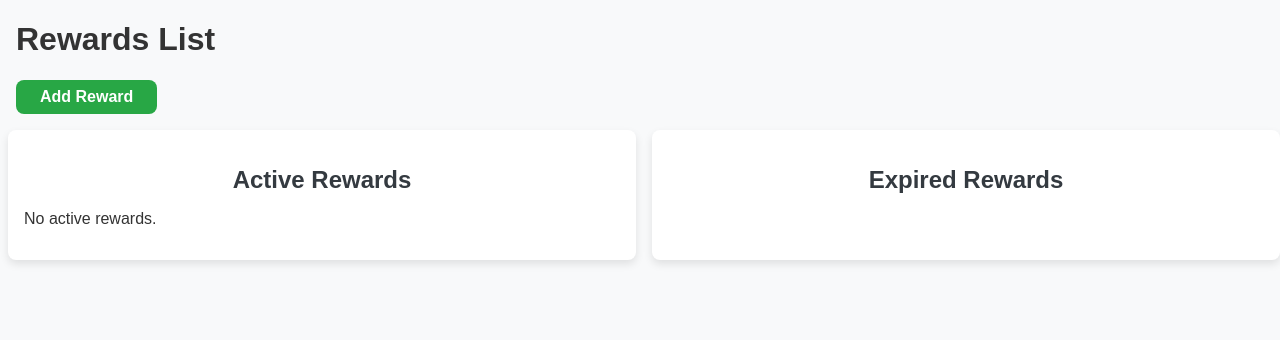
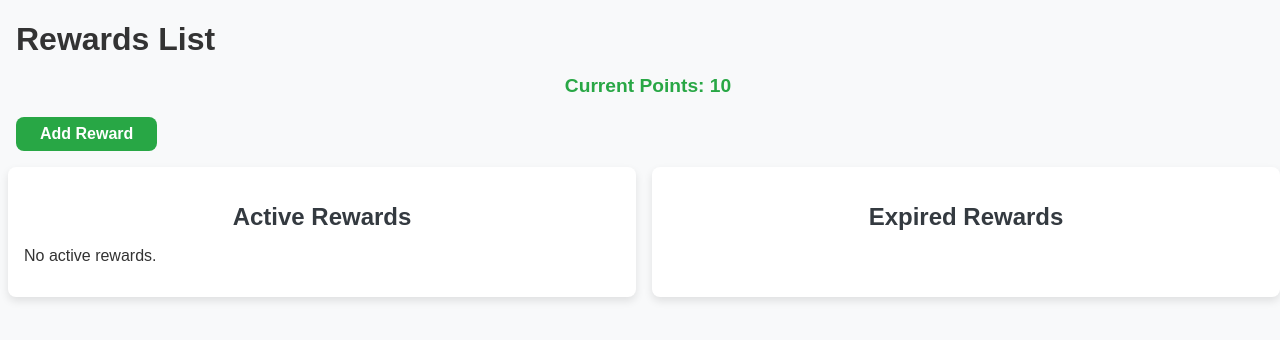
Before and after one commit to CSCI3356-Fall2024/Team-ML, a Django app: page /rewards_list/ in a window 1280 px wide. Shown: the part 88-428 px from the top of the page. Run offline with Django 5.2, Linux system fonts and the light colour scheme; a user stored in the database is signed in; tables that the repository leaves empty hold one stand-in row (values such as "Sample post").

Commit message:
added current points total to rewards page

```diff
--- a/HTeamML/mysite/main/templates/rewards.html
+++ b/HTeamML/mysite/main/templates/rewards.html
@@ -13,6 +13,7 @@
 <body>
 
     <h1 class="title">Rewards List</h1>
+    <h2 class="current-points">Current Points: {{ user.current_points }}</h2>
 
     {% if messages %}
     <div>
--- a/HTeamML/mysite/static/styles/campaign_page.css
+++ b/HTeamML/mysite/static/styles/campaign_page.css
@@ -144,3 +144,13 @@ button:hover {
     color: darkslategray;
     text-decoration: none;
 }
+
+.current-points {
+    text-align: center;
+    font-size: 1.2rem;
+    color: #28a745;
+    font-weight: bold;
+    margin-top: -5px;
+    margin-bottom: 20px;
+    margin-left: 1rem;
+}
```
